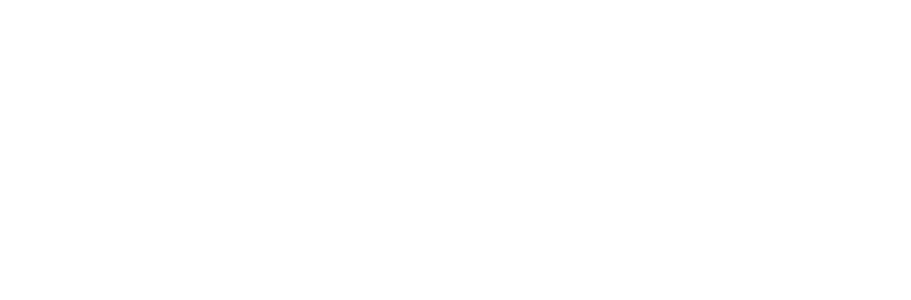
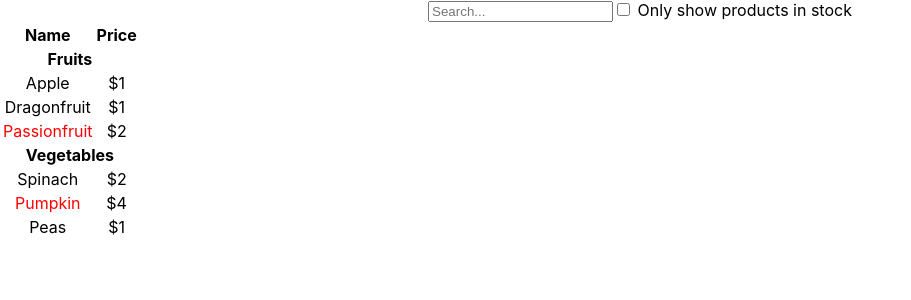
Before and after one commit to karthikeyanpa12/sample-react-app, a React (Create React App) app: page /filterList in a window 1280 px wide. Before the commit this address had no page. Shown: the top 300 px of the page, without its empty margins (0-911 px from the left). Built offline with nearby package versions, Linux system fonts and the light colour scheme.

Commit message:
sample endpoint added

```diff
--- a/src/App.js
+++ b/src/App.js
@@ -1,6 +1,8 @@
 import React from "react";
 import SampleFunctional from "./SampleFunctional";
 import Details from "./Details";
+import List from "./List";
+import FilterList from "./FilterList";
 import "./App.css";
 import { BrowserRouter as Router, Routes, Route } from "react-router-dom";
 
@@ -11,7 +13,8 @@
         <Routes>
           <Route exact path="/" element={<SampleFunctional />} />
           <Route path="/details" element={<Details />} />
-          <Route path="/details/:id" element={<Details />} />
+          <Route path="/list" element={<List />} />
+          <Route path="/filterList" element={<FilterList />} />
         </Routes>
       </Router>
     </div>
--- /dev/null
+++ b/src/FilterList.js
@@ -0,0 +1,120 @@
+import { useState } from "react";
+
+function FilterableProductTable({ products }) {
+  const [filterText, setFilterText] = useState("");
+  const [inStockOnly, setInStockOnly] = useState(false);
+
+  return (
+    <div>
+      <SearchBar
+        filterText={filterText}
+        inStockOnly={inStockOnly}
+        onFilterTextChange={setFilterText}
+        onInStockOnlyChange={setInStockOnly}
+      />
+      <ProductTable
+        products={products}
+        filterText={filterText}
+        inStockOnly={inStockOnly}
+      />
+    </div>
+  );
+}
+
+function ProductCategoryRow({ category }) {
+  return (
+    <tr>
+      <th colSpan="2">{category}</th>
+    </tr>
+  );
+}
+
+function ProductRow({ product }) {
+  const name = product.stocked ? (
+    product.name
+  ) : (
+    <span style={{ color: "red" }}>{product.name}</span>
+  );
+
+  return (
+    <tr>
+      <td>{name}</td>
+      <td>{product.price}</td>
+    </tr>
+  );
+}
+
+function ProductTable({ products, filterText, inStockOnly }) {
+  const rows = [];
+  let lastCategory = null;
+
+  products.forEach((product) => {
+    if (product.name.toLowerCase().indexOf(filterText.toLowerCase()) === -1) {
+      return;
+    }
+    if (inStockOnly && !product.stocked) {
+      return;
+    }
+    if (product.category !== lastCategory) {
+      rows.push(
+        <ProductCategoryRow
+          category={product.category}
+          key={product.category}
+        />
+      );
+    }
+    rows.push(<ProductRow product={product} key={product.name} />);
+    lastCategory = product.category;
+  });
+
+  return (
+    <table>
+      <thead>
+        <tr>
+          <th>Name</th>
+          <th>Price</th>
+        </tr>
+      </thead>
+      <tbody>{rows}</tbody>
+    </table>
+  );
+}
+
+function SearchBar({
+  filterText,
+  inStockOnly,
+  onFilterTextChange,
+  onInStockOnlyChange,
+}) {
+  return (
+    <form>
+      <input
+        type="text"
+        value={filterText}
+        placeholder="Search..."
+        onChange={(e) => onFilterTextChange(e.target.value)}
+      />
+      <label>
+        <input
+          type="checkbox"
+          checked={inStockOnly}
+          onChange={(e) => onInStockOnlyChange(e.target.checked)}
+        />{" "}
+        Only show products in stock
+      </label>
+    </form>
+  );
+}
+
+const PRODUCTS = [
+  { category: "Fruits", price: "$1", stocked: true, name: "Apple" },
+  { category: "Fruits", price: "$1", stocked: true, name: "Dragonfruit" },
+  { category: "Fruits", price: "$2", stocked: false, name: "Passionfruit" },
+  { category: "Vegetables", price: "$2", stocked: true, name: "Spinach" },
+  { category: "Vegetables", price: "$4", stocked: false, name: "Pumpkin" },
+  { category: "Vegetables", price: "$1", stocked: true, name: "Peas" },
+];
+
+export default function FilterList() {
+  return <FilterableProductTable products={PRODUCTS} />;
+}
--- /dev/null
+++ b/src/List.js
@@ -0,0 +1,23 @@
+import { useState, useEffect } from "react";
+import ListItem from "./ListItem";
+
+const List = () => {
+  const [posts, setPost] = useState([]);
+
+  useEffect(() => {
+    const url = "https://jsonplaceholder.typicode.com/posts";
+    fetch(url)
+      .then((response) => response.json())
+      .then((json) => setPost(json));
+  }, []);
+
+  return (
+    <ul>
+      {posts.map((post) => (
+        <ListItem key={post.id} post={post} />
+      ))}
+    </ul>
+  );
+};
+
+export default List;
--- /dev/null
+++ b/src/ListItem.js
@@ -0,0 +1,12 @@
+import React from "react";
+
+const ListItem = ({ post }) => {
+  return (
+    <div key={post.id}>
+      <div> {post.title}</div>
+      <div> {post.body}</div>
+    </div>
+  );
+};
+
+export default ListItem;
```
